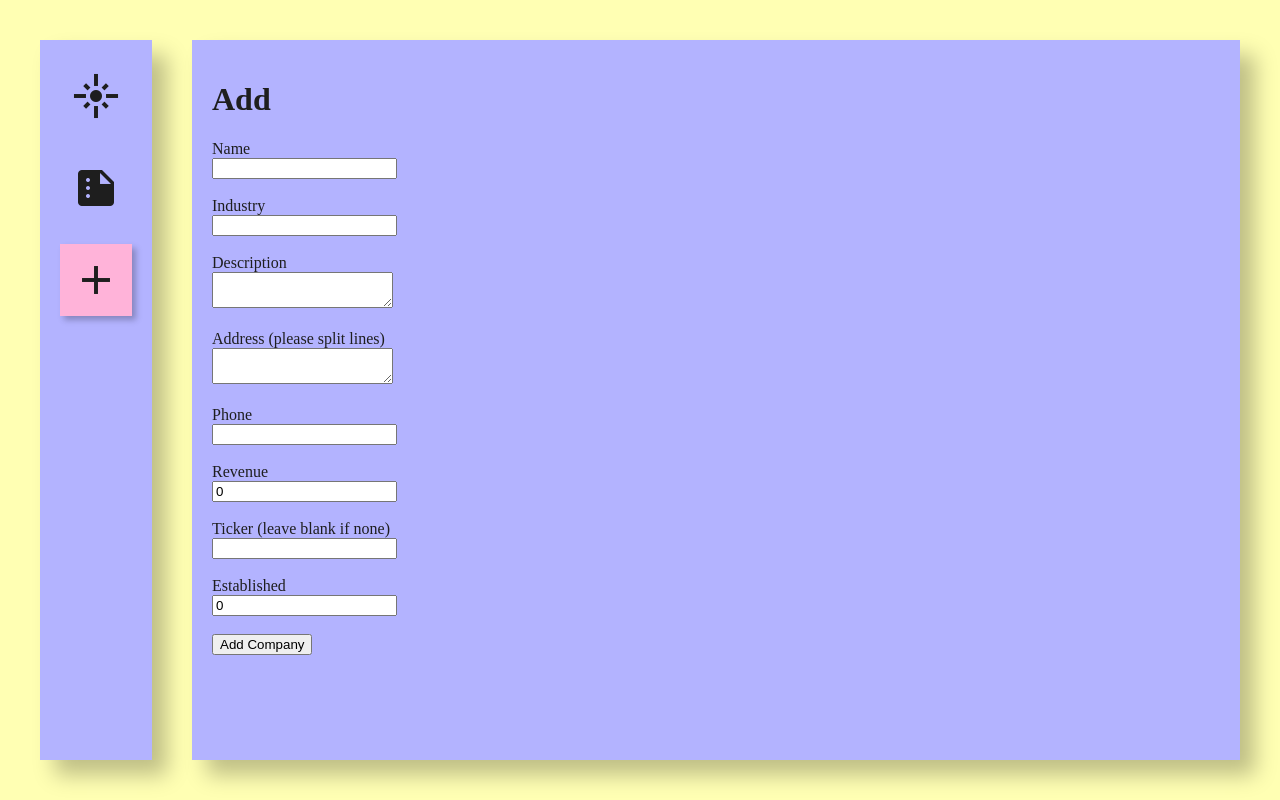
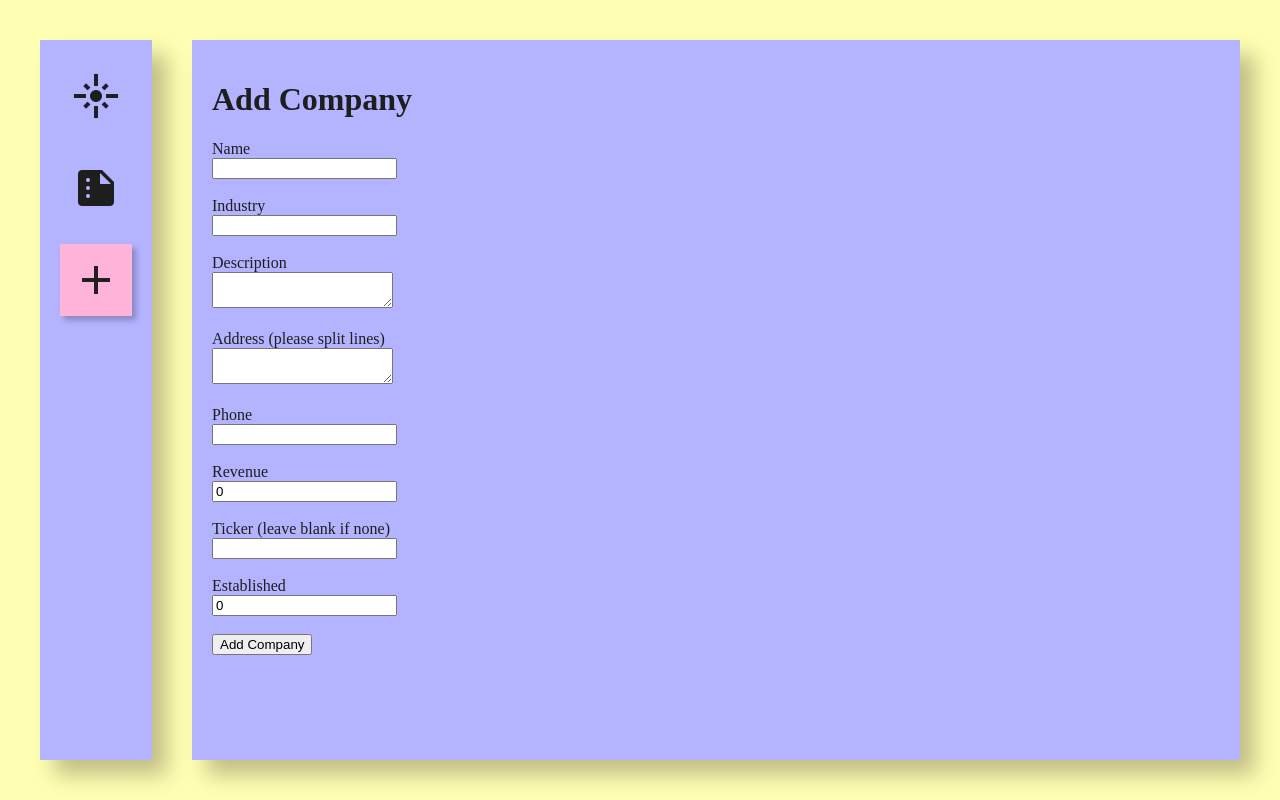
Before and after one commit to Et-17/Helios, a Vue app: page / in a window 1280 px wide. Both pictures are taken after a click on the element "add". Built offline with nearby package versions, Linux system fonts and the light colour scheme; a web font is replaced by a local one.

Commit message:
Fix company adding

```diff
--- a/src/ComponentTest.vue
+++ b/src/AddCompany.vue
@@ -1,6 +1,6 @@
 <script setup lang="ts">
 import { ref } from 'vue';
-import { add_company } from './companyManagement';
+import { add_company, update_companies } from './companyManagement';
 import { message } from '@tauri-apps/api/dialog';
 
 const name = ref("");
@@ -13,8 +13,6 @@ const ticker = ref("");
 const established = ref(0);
 
 async function submit() {
-  console.log("starting submission");
-
   await add_company({
     name: name.value,
     genre: genre.value,
@@ -27,13 +25,15 @@ async function submit() {
   });
 
   await message(`Successfully submitted company ${name.value} to the database`, { title: 'Added Company', type: 'info' });
+
+  await update_companies();
 }
 </script>
 
 <template>
   <div id="add-container">
-    <h1>Add</h1>
-    <form href="#">
+    <h1>Add Company</h1>
+    <form @submit.prevent="submit">
       <label>Name</label><br />
       <input type="text" v-model="name" name="name"><br /><br />
 
@@ -58,8 +58,7 @@ async function submit() {
       <label>Established</label><br>
       <input type="number" v-model="established" name="established"><br><br>
 
-      <button type="submit" onsubmit.prevent="(e: Event) => { e.preventDefault(); console.log('hi') }">Add
-        Company</button>
+      <button type="submit">Add Company</button>
     </form>
   </div>
 </template>
--- a/src/Sidebar/Sidebar.vue
+++ b/src/Sidebar/Sidebar.vue
@@ -2,7 +2,7 @@
 import { shallowRef, ref, watch, computed } from 'vue';
 import type { Component, Ref, ShallowRef } from 'vue';
 import PageBox from './PageBox.vue';
-import ComponentTest from '@/ComponentTest.vue';
+import AddCompany from '@/AddCompany.vue';
 import ReportGeneration from '@/ReportGeneration/ReportGeneration.vue';
 import CompanyList from '@/CompanyList/CompanyList.vue';
 
@@ -17,7 +17,7 @@ const emit = defineEmits<{
 const pages: [Component, string][] = [
   [CompanyList, 'flare'],
   [ReportGeneration, 'summarize'],
-  [ComponentTest, 'add']
+  [AddCompany, 'add']
 ]
 
 // Using refs in v-for isn't guarenteed to give you the correct ordering so I
```
